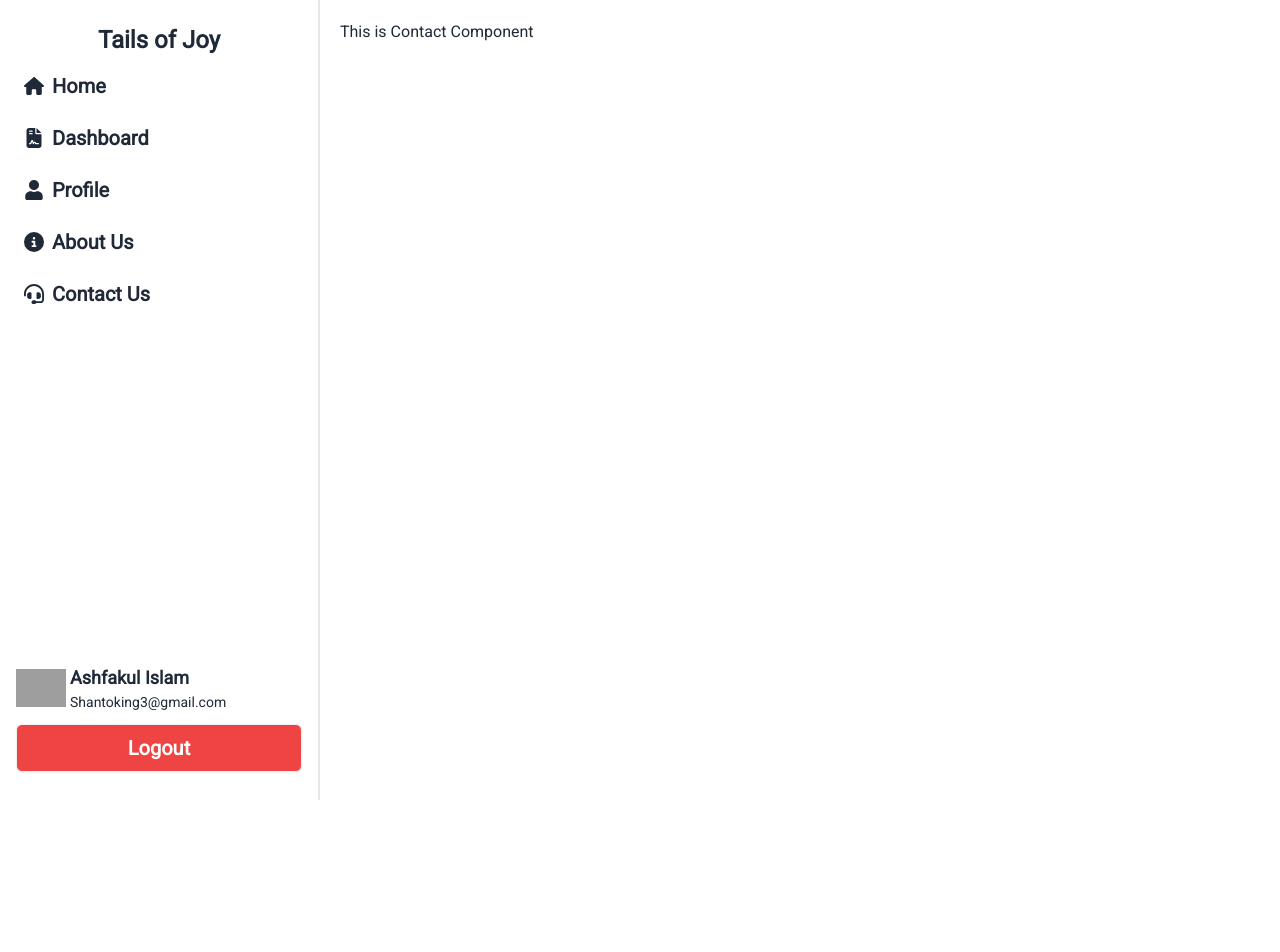
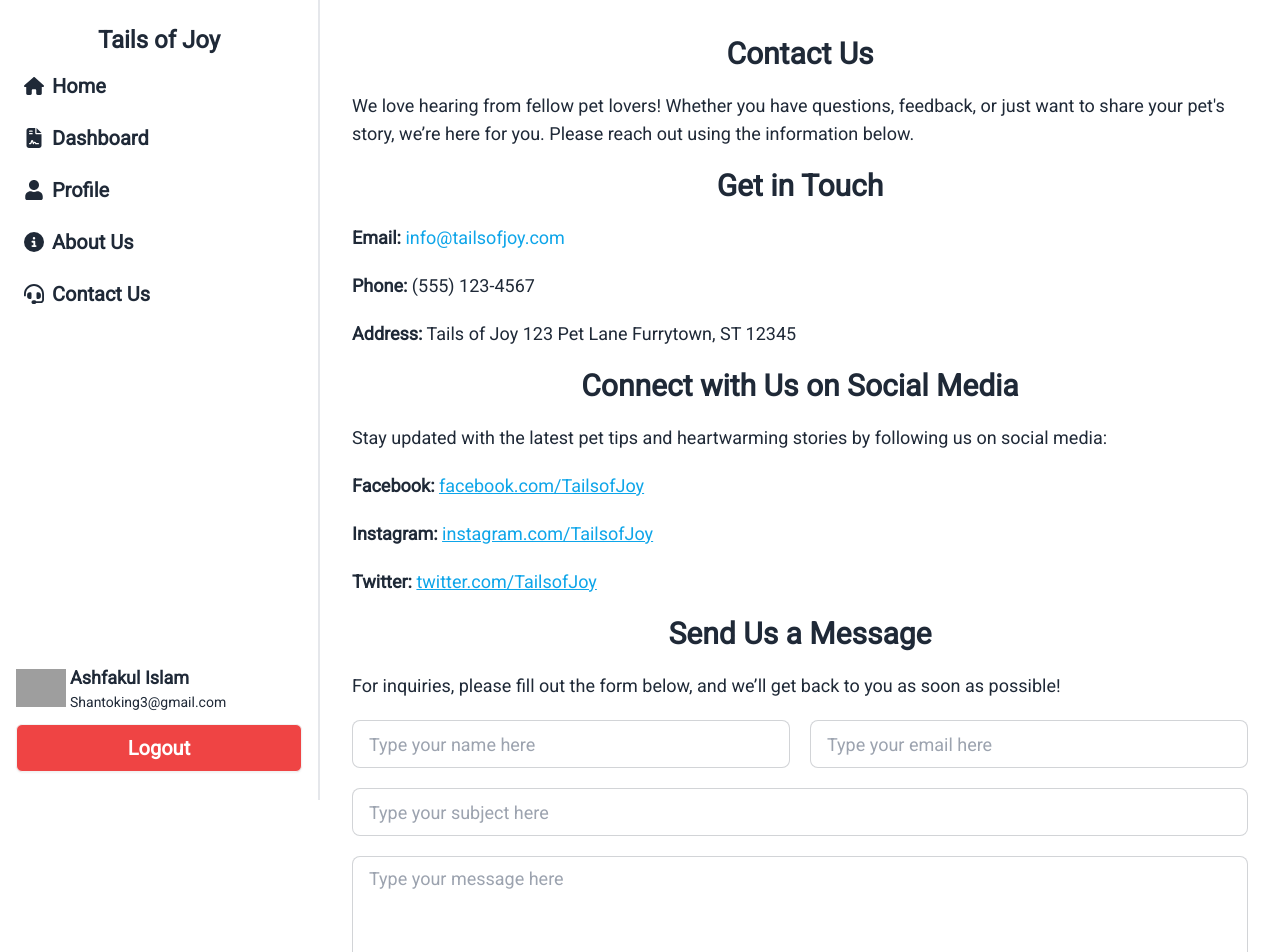
Before and after one commit to juixer/tails-of-joy-frontend, a Next.js app: page /contact in a window 1280 px wide. Shown: the top 952 px of the page. Before the commit the page ends 800 px from the top, so only its background shows below. Built offline with nearby package versions, Linux system fonts and the light colour scheme; grey boxes are pictures that could not be loaded.

Commit message:
contact us page created

```diff
--- a/src/app/(WithCommonLayout)/about/page.tsx
+++ b/src/app/(WithCommonLayout)/about/page.tsx
@@ -5,7 +5,7 @@ const AboutPage = () => {
     <div className="max-w-4xl mx-auto space-y-5">
       <Headline text="Welcome to Tails of Joy" />
 
-      <p>
+      <p className="text-lg">
         At Tails of Joy, we believe that every pet brings a unique spark of
         happiness into our lives. Our mission is to celebrate the bond between
         pets and their humans by sharing invaluable tips, heartwarming stories,
@@ -14,7 +14,7 @@ const AboutPage = () => {
 
       <Headline text="Our Story" />
 
-      <p>
+      <p className="text-lg">
         Founded by a group of passionate pet lovers, Tails of Joy began as a
         small blog sharing our personal experiences and insights. We wanted to
         create a community where pet owners could come together to share their
@@ -25,7 +25,7 @@ const AboutPage = () => {
 
       <Headline text="Our Team" />
 
-      <p>
+      <p className="text-lg">
         At Tails of Joy, we are a dedicated group of pet enthusiasts, writers,
         and animal welfare advocates who share a common passion: celebrating the
         joy that pets bring into our lives. Our diverse backgrounds—from
@@ -37,7 +37,7 @@ const AboutPage = () => {
 
       <Headline text="Our Mission" />
 
-      <p>
+      <p className="text-lg">
         Our mission is simple: to enrich the lives of pets and their owners
         through education, inspiration, and community support. We aim to empower
         pet parents with practical tips, heartwarming stories, and valuable
@@ -47,7 +47,7 @@ const AboutPage = () => {
 
       <Headline text="Our Vision" />
 
-      <p>
+      <p className="text-lg">
         At Tails of Joy, we envision a world where every pet is cherished and
         every owner feels equipped to provide the best care possible. We aim to
         foster a community that prioritizes animal welfare, promotes responsible
@@ -58,7 +58,7 @@ const AboutPage = () => {
 
       <Headline text="What We Offer" />
 
-      <ul className="space-y-5">
+      <ul className="space-y-5 text-lg">
         <li>
           <span className="font-bold">Expert Tips:</span> From training and
           nutrition to health and wellness, our articles are designed to help
@@ -79,14 +79,14 @@ const AboutPage = () => {
 
       <Headline text="Join Us on This Journey" />
 
-      <p>
+      <p className="text-lg">
         We invite you to be a part of our mission. Whether you’re seeking
         advice, looking to share your pet’s story, or simply wanting to connect
         with fellow animal lovers, Tails of Joy is here for you. Together, let’s
         create a world filled with wagging tails and joyful purrs!
       </p>
 
-      <p className="font-bold text-center">Thank you for being a vital part of our community!</p>
+      <p className="font-bold text-center text-lg">Thank you for being a vital part of our community!</p>
     </div>
   );
 };
--- a/src/app/(WithCommonLayout)/contact/page.tsx
+++ b/src/app/(WithCommonLayout)/contact/page.tsx
@@ -1,7 +1,72 @@
+import ContactUsForm from "@/components/ContactUs/ContactUsForm";
+import Headline from "@/components/UI/Headline";
+
 const ContactPage = () => {
-    return(
-        <div>
-             <h1> This is Contact Component </h1>
-        </div>
-    )}
+  return (
+    <div className="max-w-4xl mx-auto space-y-5">
+      <Headline text="Contact Us" />
+
+      <p className="text-lg">
+        We love hearing from fellow pet lovers! Whether you have questions,
+        feedback, or just want to share your pet's story, we’re here for you.
+        Please reach out using the information below.
+      </p>
+
+      <Headline text="Get in Touch" />
+
+      <ul className="space-y-5 text-lg">
+        <li>
+          <span className="font-bold">Email:</span>{" "}
+          <span className="text-sky-500">info@tailsofjoy.com</span>
+        </li>
+        <li>
+          <span className="font-bold">Phone:</span> (555) 123-4567
+        </li>
+        <li>
+          <span className="font-bold">Address:</span> Tails of Joy 123 Pet Lane
+          Furrytown, ST 12345
+        </li>
+      </ul>
+
+      <Headline text="Connect with Us on Social Media" />
+
+      <p className="text-lg">
+        Stay updated with the latest pet tips and heartwarming stories by
+        following us on social media:
+      </p>
+
+      <ul className="space-y-5 text-lg">
+        <li>
+          <span className="font-bold">Facebook:</span>{" "}
+          <span className="text-sky-500 underline cursor-pointer">
+            facebook.com/TailsofJoy
+          </span>
+        </li>
+        <li>
+          <span className="font-bold">Instagram:</span>{" "}
+          <span className="text-sky-500 underline cursor-pointer">
+            instagram.com/TailsofJoy
+          </span>
+        </li>
+        <li>
+          <span className="font-bold">Twitter:</span>{" "}
+          <span className="text-sky-500 underline cursor-pointer">
+            twitter.com/TailsofJoy
+          </span>
+        </li>
+      </ul>
+
+      <Headline text="Send Us a Message" />
+
+      <p className="text-lg">
+        For inquiries, please fill out the form below, and we’ll get back to you
+        as soon as possible!
+      </p>
+
+      <>
+        <ContactUsForm/>
+      </>
+    </div>
+  );
+};
 export default ContactPage;
--- /dev/null
+++ b/src/components/ContactUs/ContactUsForm.tsx
@@ -0,0 +1,35 @@
+const ContactUsForm = () => {
+  return (
+    <form className="lg:flex lg:flex-col space-y-5 ">
+      <div className="lg:flex lg:justify-between lg:gap-5 space-y-5 lg:space-y-0">
+        <input
+          type="text"
+          name="user_name"
+          placeholder="Type your name here"
+          className="input input-bordered w-full text-lg"
+        />
+        <input
+          type="email"
+          name="user_email"
+          placeholder="Type your email here"
+          className="input input-bordered w-full text-lg"
+        />
+      </div>
+      <input
+        type="text"
+        name="user_subject"
+        placeholder="Type your subject here"
+        className="input input-bordered w-full text-lg"
+      />
+      <textarea
+        name="message"
+        className="textarea textarea-bordered w-full h-44 text-lg"
+        placeholder="Type your message here"
+      ></textarea>
+      <button className="bg-sky-600 btn text-white hover:bg-sky-700 duration-300 w-full">
+        Submit
+      </button>
+    </form>
+  );
+};
+export default ContactUsForm;
```
